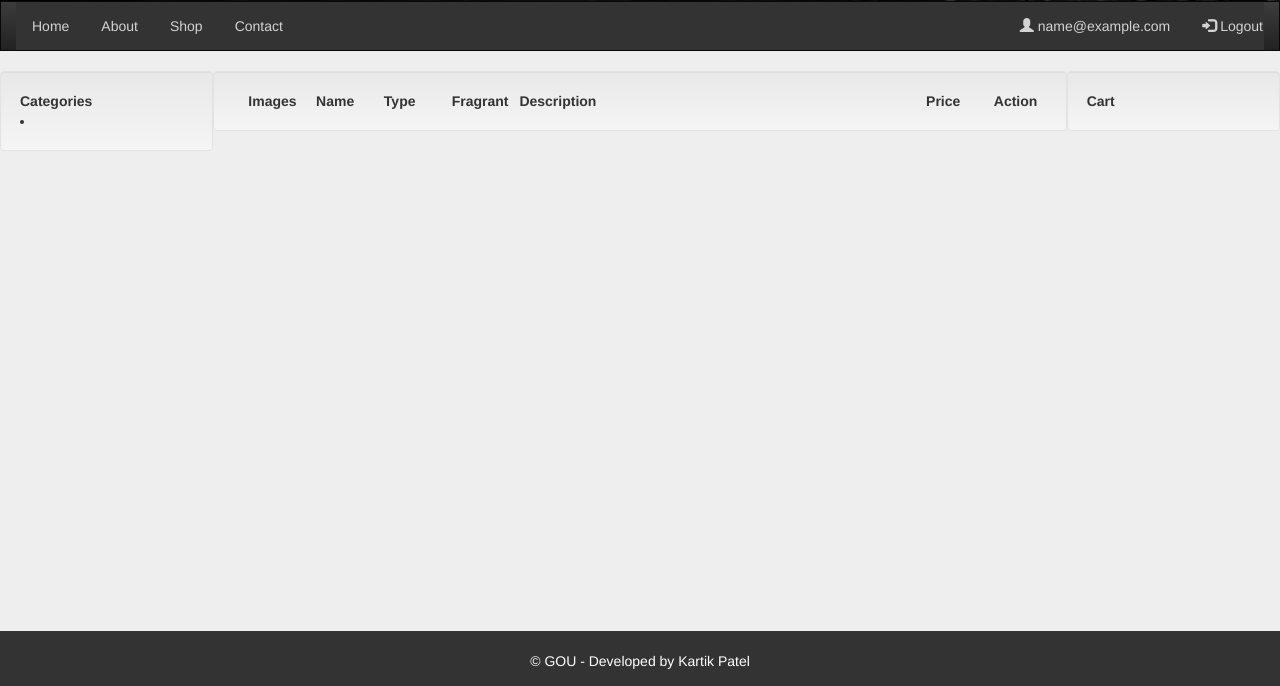
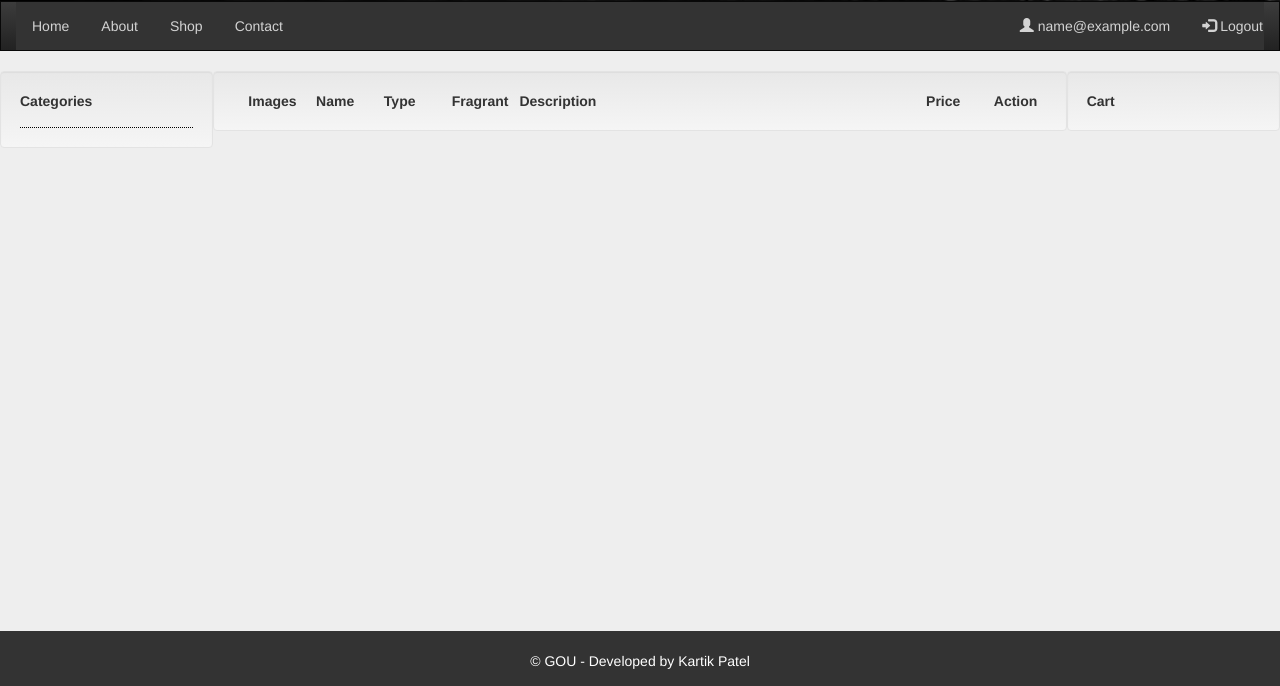
Before and after one commit to kartikkumarpatel/gou, a PHP site: page /shop.php in a window 1280 px wide. Shown: the part 219-905 px from the top of the page. Run offline with PHP 8.4, Linux system fonts and the light colour scheme; the visitor is signed in with stand-in values (Sample User, id 1); data that the repository does not hold is empty.

Commit message:
roses nav styled

```diff
--- a/shop.php
+++ b/shop.php
@@ -25,18 +25,23 @@
 
 		<div class="container-fluid">
 			<div class="row row-roses">
+
+
 				<div class="col-sm-2 well">
 					<strong>Categories</strong>
+						<div class="roses-nav">
+							<?php do { ?>
+							<a class="roses-nav" href="shop.php?typeID=<?php echo $type_nav['typeID']; ?>" <?php if ($type_id == $type_nav['typeID']) {
+								echo 'class="current"';
+							} ?>>
+							<?php echo $type_nav['type']; ?> </a>
 
-					<?php do { ?>
-					<li><a href="shop.php?typeID=<?php echo $type_nav['typeID']; ?>" <?php if ($type_id == $type_nav['typeID']) {
-						echo 'class="current"';
-					} ?>>
-					<?php echo $type_nav['type']; ?> </a></li>
+							<?php } while ($type_nav = mysqli_fetch_assoc($type_query)) ?>
 
-					<?php } while ($type_nav = mysqli_fetch_assoc($type_query)) ?>
+						</div>
+				</div>
 
-				</div>
+
 
 				<div class="col-sm-8 well">
 					<?php include 'includes/roses.php'; ?>
--- a/style.css
+++ b/style.css
@@ -119,6 +119,24 @@ a.mail:hover{
 	text-decoration: none;
 }
 
+.roses-nav{
+  display: block;
+}
+
+.roses-nav a{
+  display: block;
+  padding: 8px;
+  color: black;
+  padding-left: 0;
+  border-bottom: .5px dotted black;
+}
+
+.roses-nav a:hover{
+  text-decoration: none;
+  background-color: yellow;
+  color: black;
+}
+
 @media screen and (max-width: 600px) {
   .nav a:not(:first-child) {
   	display: none;
```
